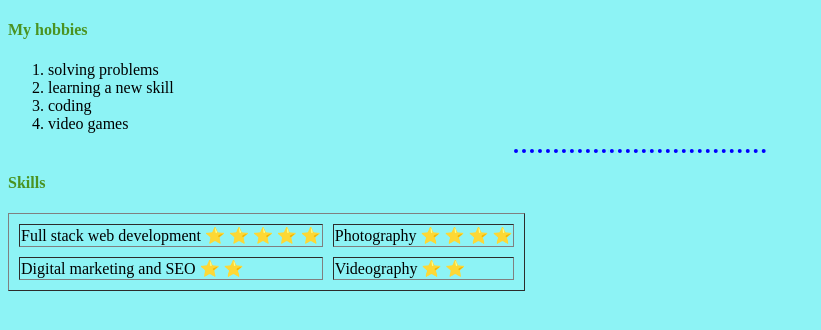
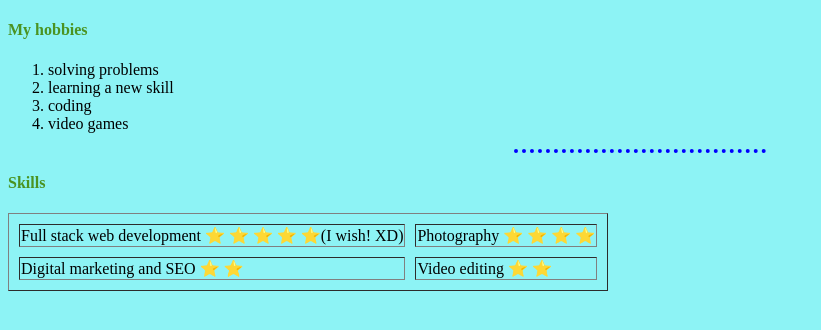
Before and after one commit to git-ankitgautam/CV, a plain HTML site: page Hobbies.html in a window 1280 px wide. Shown: the whole page, without its empty margins (0-821 px from the left). Drawn offline with Linux system fonts and the light colour scheme.

Commit message:
changed, "videography" ot "video editing"

```diff
--- a/Hobbies.html
+++ b/Hobbies.html
@@ -21,12 +21,12 @@
         </thead>
         <tbody >
             <tr>
-                <td>Full stack web development  ⭐ ⭐ ⭐ ⭐ ⭐</td>
+                <td>Full stack web development  ⭐ ⭐ ⭐ ⭐ ⭐(I wish! XD)</td>
                 <td>Photography  ⭐ ⭐ ⭐ ⭐</td>
             </tr>
             <tr>
                 <td>Digital marketing and SEO  ⭐ ⭐</td>
-                <td>Videography  ⭐ ⭐</td>
+                <td>Video editing  ⭐ ⭐</td>
             </tr>
         </tbody>
 
```
